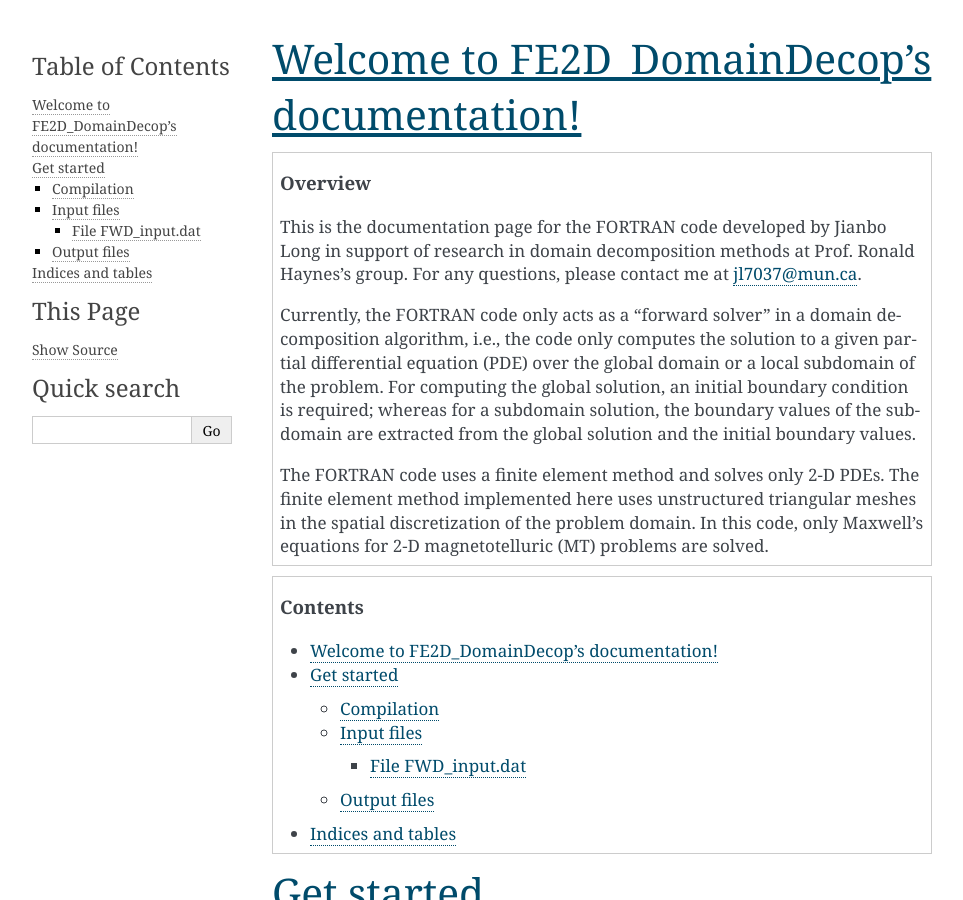
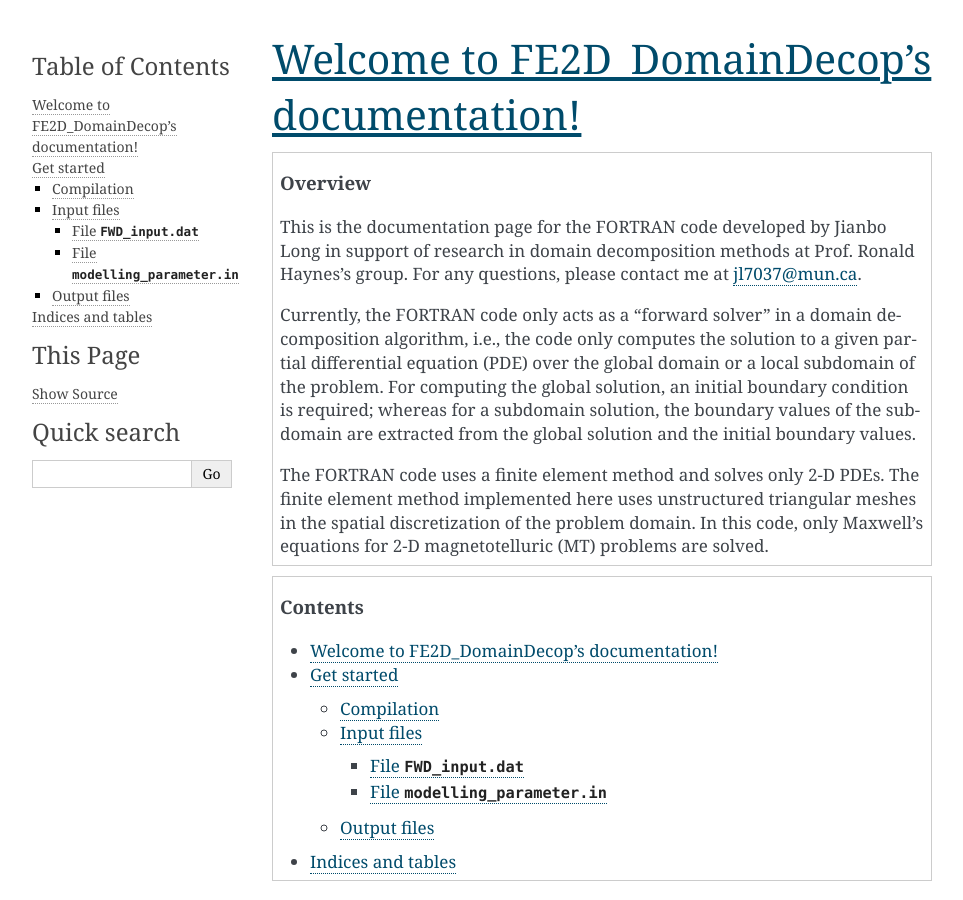
Before and after one commit to InfinityHub/FE2D_forEM, a Sphinx documentation site: the page built from docs/source/index.rst, in a window 1280 px wide and 900 px high. Shown: the whole window, without its empty margins (148-1111 px from the left). Built offline with Sphinx 7.4.7, drawn with Linux system fonts in a browser that asks for light colours; some of the changed text lies outside the part shown.

Commit message:
Update index.rst

```diff
--- a/docs/source/index.rst
+++ b/docs/source/index.rst
@@ -51,7 +51,7 @@ Input files
 
 There are a few input files required for running the forward solvers.
 
-File FWD\_input.dat
+File ``FWD_input.dat``
 ^^^^^^^^^^^^^^^^^^
 
 This is the special file passed to the program when running the code. A template is given as:
@@ -77,6 +77,14 @@ This special file in the above example has five parameters (all parameter names
    * ``input_mesh``: its value is a file name; that file contains information of mesh files used by the code.
    * ``input_MT``: its value is a file name; that file contains all necessary modelling parameters that are specific to MT.
 
+File ``modelling_parameter.in``
+^^^^^^^^^^^^^^^^^^
+
+An example template is:
+
+   .. code-block::
+
+
 Output files
 ------------
 
```
